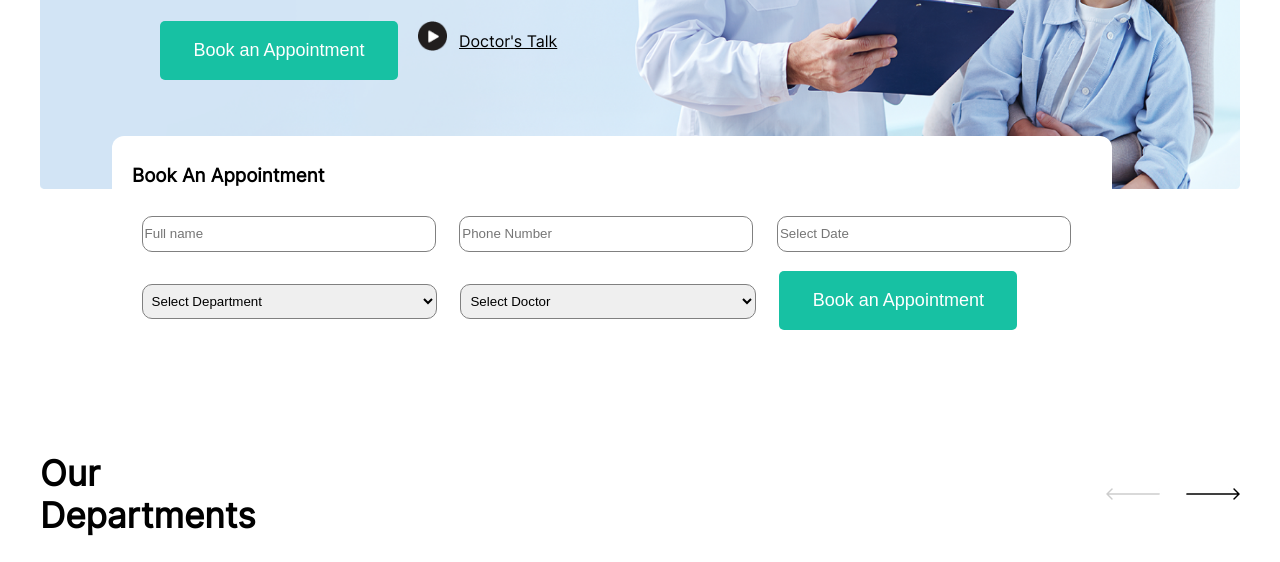
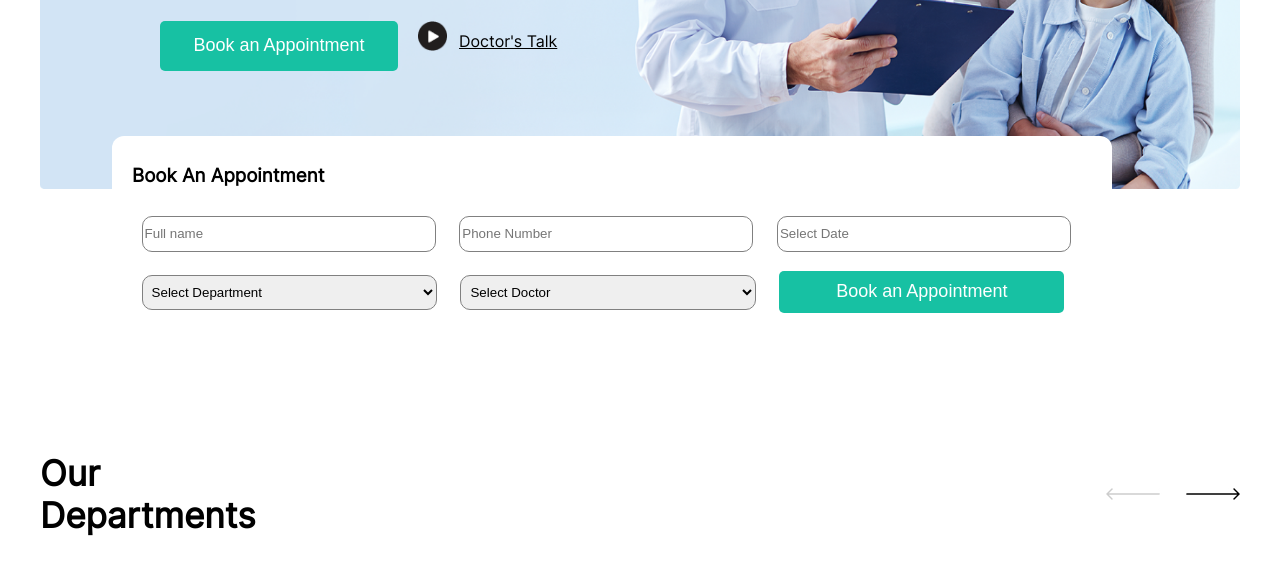
Before and after one commit to jittytt/gg-website, a plain HTML site: page index.html in a window 1280 px wide. Shown: the part 497-1059 px from the top of the page. Drawn offline with Linux system fonts and the light colour scheme.

Commit message:
fix: button fixed

```diff
--- a/css/gg.css
+++ b/css/gg.css
@@ -122,11 +122,15 @@ button {
     padding: 5px;
     height: 35px;
 }
+.form-div button {
+    width: 285px ;
+    height: 42px;
+}
 
 .button {
     background-color: #17C1A3;
     color: white;
-    height: 59px;
+    height: 50px;
     width: 238px;
     border-radius: 5px;
     border: none;
```
